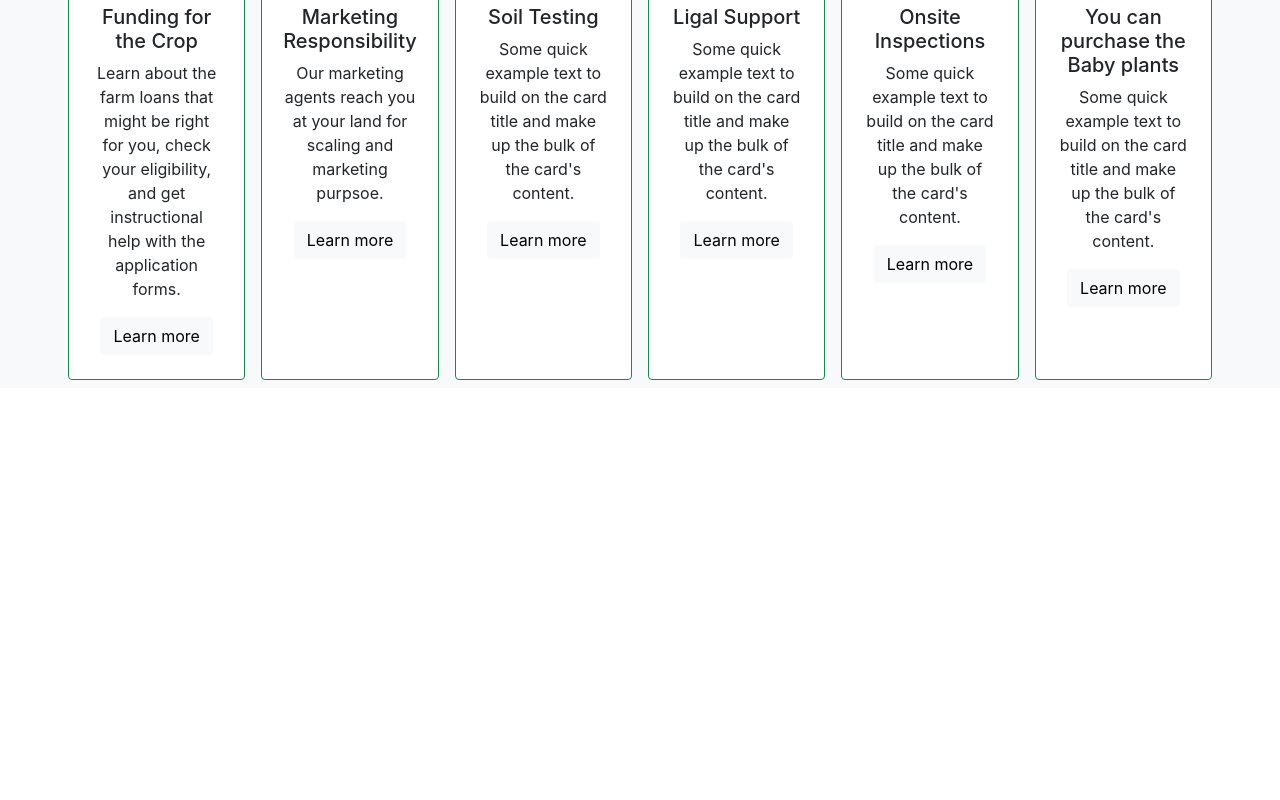
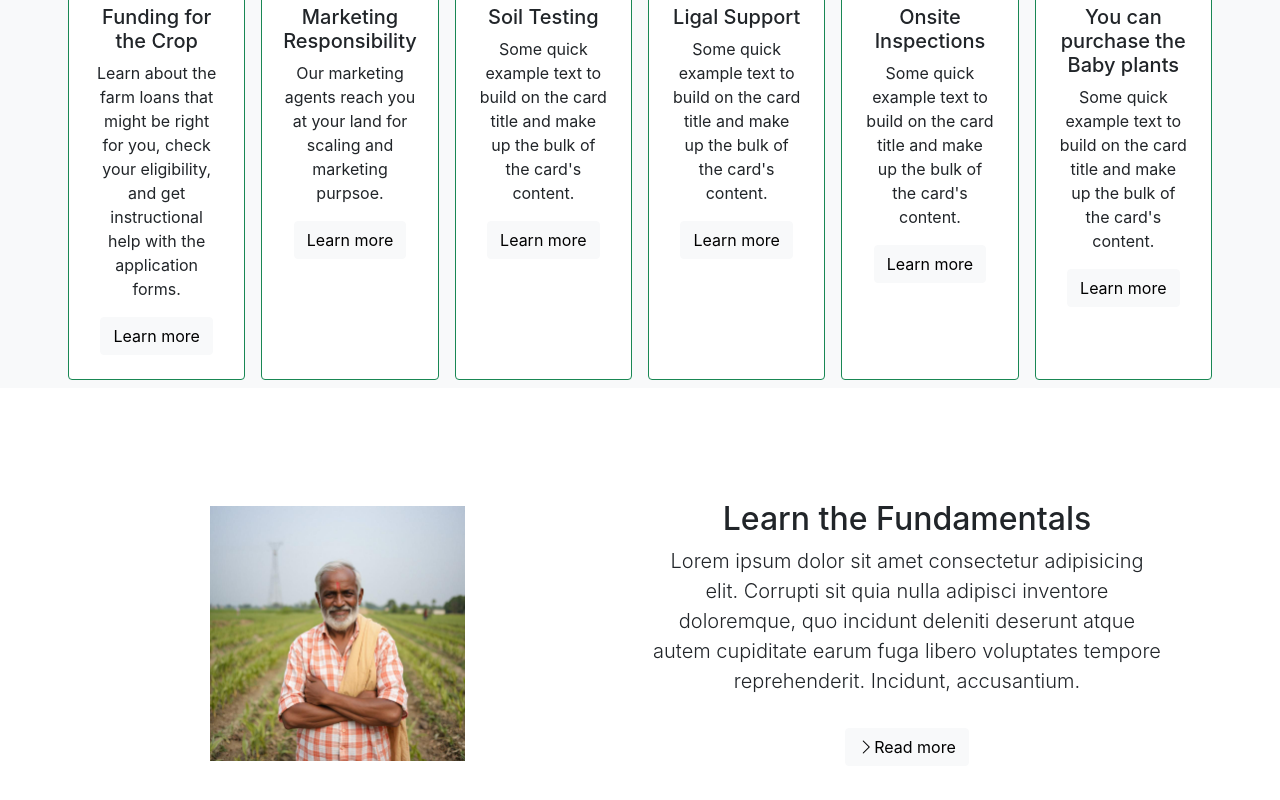
Before and after one commit to HariSirikonda/Agrivive, a React (Create React App) app: page / in a window 1280 px wide. Shown: the part 918-1718 px from the top of the page. Before the commit the page ends 1322 px from the top, so only its background shows below. Built offline with nearby package versions, Linux system fonts and the light colour scheme.

Commit message:
Added benefits section

```diff
--- a/src/components/home.js
+++ b/src/components/home.js
@@ -9,6 +9,8 @@ import Ligal from './images/ligal.png';
 import Testing from './images/testing.png';
 import Inspection from './images/inspection.png';
 import Shop from './images/shop.png';
+import Farmer from './images/indianhappyfarmer.jpg';
+import Profits from './images/farmerCash.jpg';
 
 function Home() {
     const myStyle = {
@@ -101,6 +103,23 @@ function Home() {
                     </div>
                 </div>
             </section>
+            {/* Benifits of Land Owners */}
+            <section className='text-dark p-5 p-lg-0 pt-lg-5 text-center'>
+                <div className="container">
+                    <div className="row align-items-center justify-content-between">
+                        <div className="col-md">
+                            <img src={Farmer} className="img-fluid w-50 m-1" alt="Show Me"/>
+                        </div>
+                        <div className="col-sm p-5">
+                            <h2>Learn the Fundamentals</h2>
+                            <p className="lead">Lorem ipsum dolor sit amet consectetur adipisicing elit. Corrupti sit quia nulla adipisci inventore doloremque, quo incidunt deleniti deserunt atque autem cupiditate earum fuga libero voluptates tempore reprehenderit. Incidunt, accusantium.</p>
+                            <a href="#" className="btn btn-light mt-3">
+                                <i className="bi bi-chevron-right"></i>Read more
+                            </a>
+                        </div>
+                    </div>
+                </div>
+            </section>
         </>
     );
 }
```
Also changed, not shown: src/components/images/farmerCash.jpg (added). Lines whose indentation alone changed are shown as unchanged.
